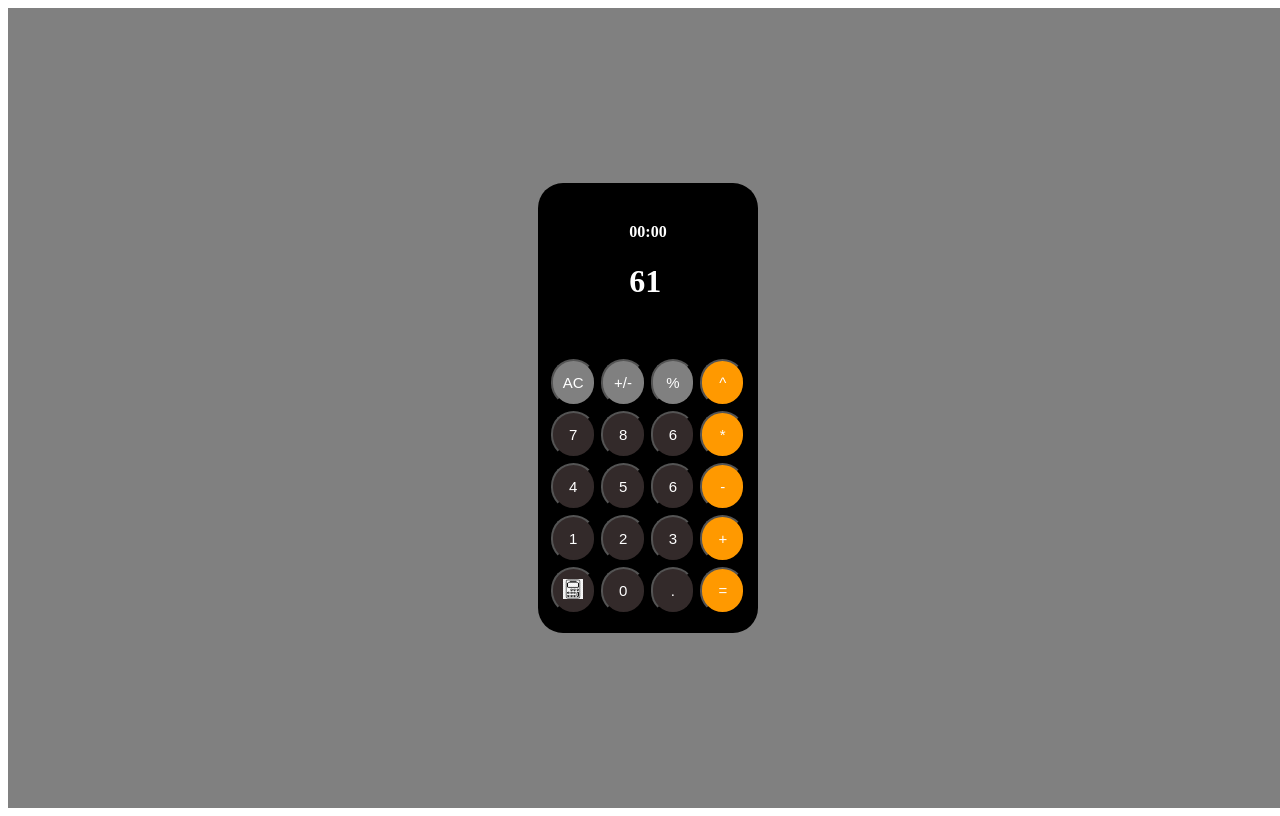
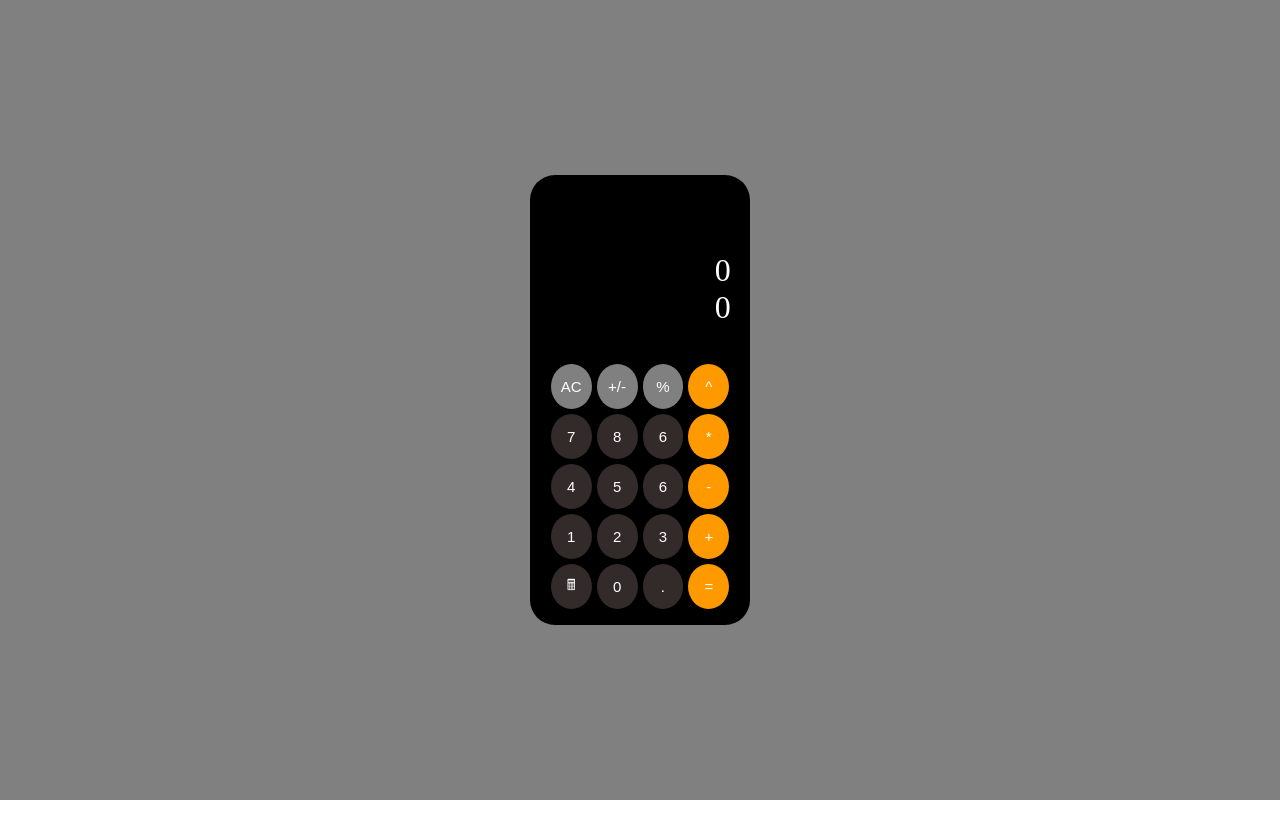
Before and after one commit to Chidinmaojimba/iphone-calculator, a plain HTML site: page index.html in a window 1280 px wide. Drawn offline with Linux system fonts and the light colour scheme.

Commit message:
added script to the calcular app

```diff
--- a/index.html
+++ b/index.html
@@ -10,8 +10,8 @@
     <div class="maincontainer">
         <div class="container">
             <div class="num">
-    <h4 >00:00</h4>
-    <h1>61</h1>
+                <span class="calc">0</span>
+                <span class="result">0</span>
             </div>
             <div class="keys">
                 <button class="gray">AC</button>
@@ -30,13 +30,16 @@
                 <button class="light">2</button>
                 <button class="light">3</button>
                 <button class="yellow">+</button>
-    <button class="light"><img src="coc.jpg" width="20px" height="20px" color="white"></button>
+                <button class="light">
+                    &#128425
+                    <!-- <img src="coc.jpg" width="20px" height="20px" color="white"> -->
+                </button>
                 <button class="light">0</button>
                 <button class="light">.</button>
                 <button class="yellow">=</button>
             </div>
         </div>
-
     </div>
 </body>
+<script src="./script.js" ></script>
 </html>
--- /dev/null
+++ b/script.js
@@ -0,0 +1,2 @@
+const buttons = document.querySelectorAll("button")
+console.log(buttons)
--- a/styles.css
+++ b/styles.css
@@ -1,7 +1,11 @@
+* {
+    padding: 0;
+    margin: 0;
+}
+
 body{
     width: 100vw;
     height: 100vh;
-
 }
 
 
@@ -24,13 +28,27 @@ background-color: gray;
     display: flex;
     background-color: black;
     flex-wrap: wrap;
+    gap: 5px;
     justify-content: space-around;
 
 }
-.container h1,h4{
+.num {
+    width: 100%;
+    height: 30%;
+    display: flex;
+    padding-right: 1.2rem;
+    flex-direction: column;
+    align-items: flex-end;
+    justify-content: flex-end;
+}
+
+.container > .num .calc,
+.container > .num .result {
     color:white;
+    font-size: 2rem;
+}
 
-}
+
 
 img{
     color: white;
@@ -38,18 +56,16 @@ img{
 
 
 .keys{
-
     display: grid;
     grid-template-columns:repeat( 4, 1fr);
     grid-template-rows: repeat(5, 1fr);
     gap: 5px;
-
-
 }
 .keys button{
-    border-radius: 40px;
+    border-radius: 50%;
     font-size: 15px;
     box-sizing: border-box;
+    border: none;
     padding: 10px;
 }
 
@@ -64,8 +80,8 @@ img{
 }
 .light{background-color: rgb(51, 42, 42);
     color: white;
+}
 
-}
 .num{
 
 }
```
Lines whose indentation alone changed are shown as unchanged.
